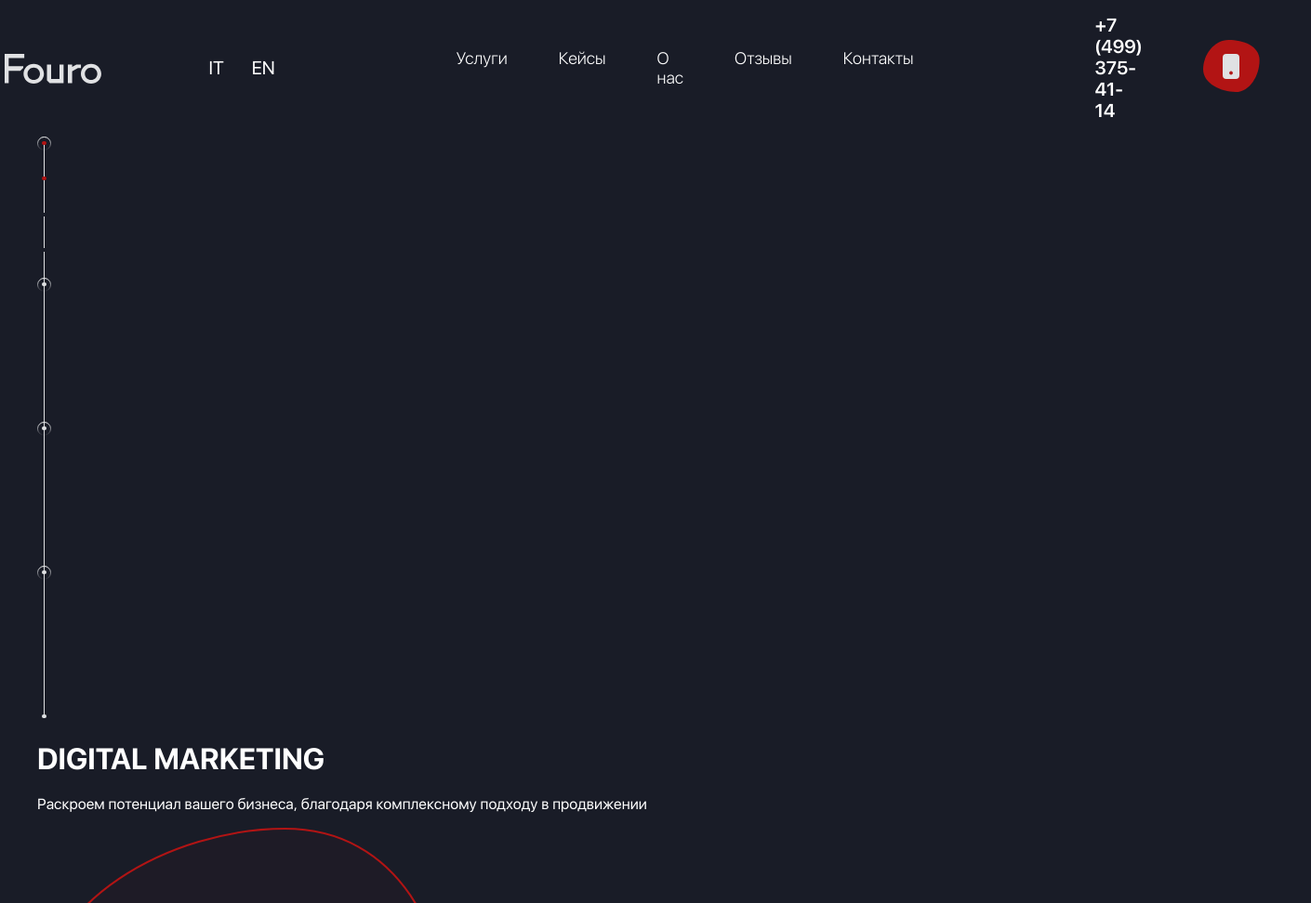
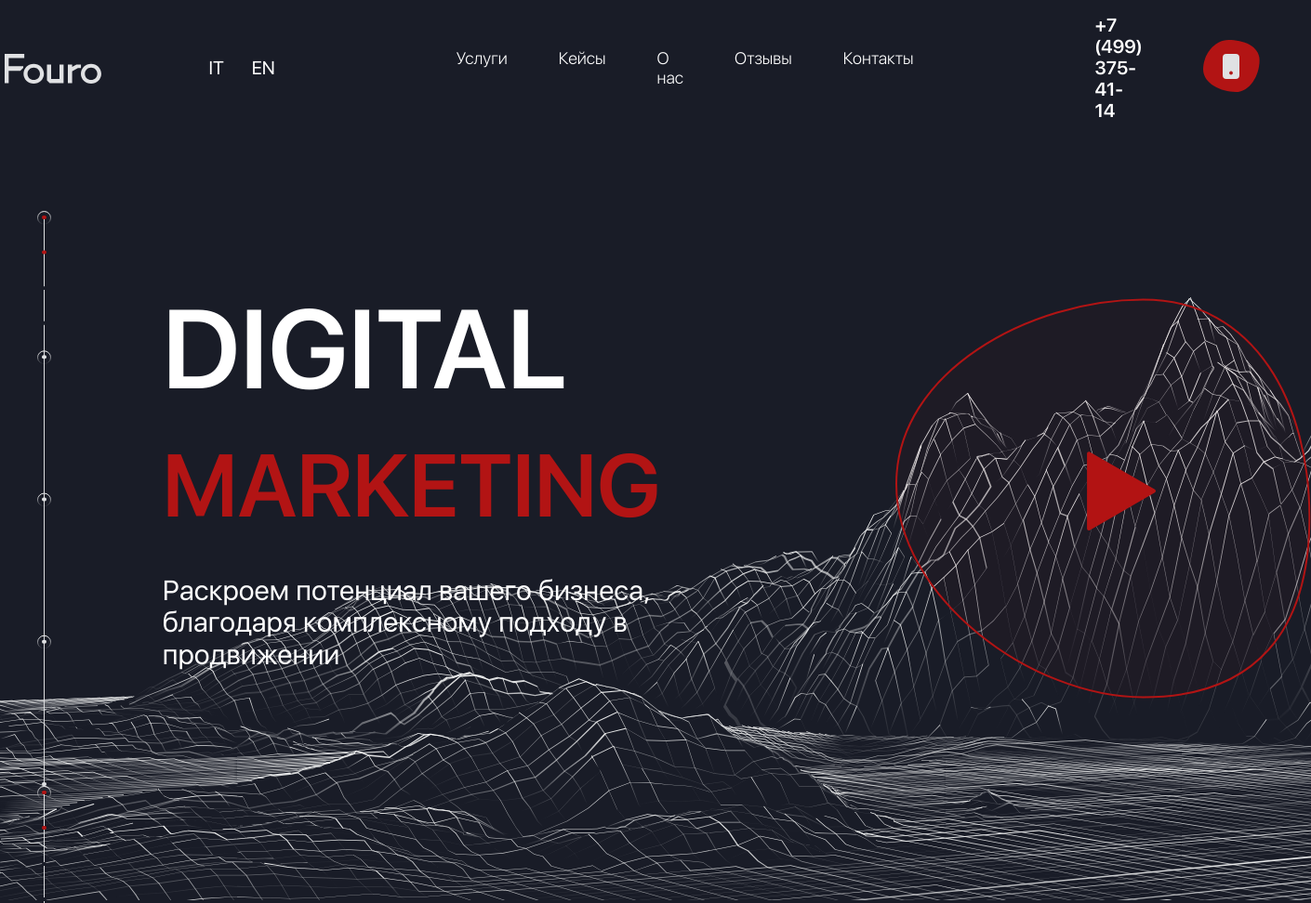
Before and after one commit to RubashkaGuy/fouro, a plain HTML site: page index.html in a window 1280 px wide. Shown: the top 972 px of the page at 93% size, 1410 px wide, since content can reach past the window. Drawn offline with nearby package versions, Linux system fonts and the light colour scheme.

Commit message:
Сделан дизайн к первой секции

```diff
--- a/assets/scss/_components.scss
+++ b/assets/scss/_components.scss
@@ -1,3 +1,4 @@
 // подключает компоненты отдельных блоков сайта
 // в качестве тестового подключения, подключается блок - header
 @import "./components/header";
+@import "./components/hero";
--- a/assets/scss/_settings.scss
+++ b/assets/scss/_settings.scss
@@ -6,6 +6,13 @@
     font-weight: 400;
     &__template{
         width: 100%;
+    }
+    &__background {
+        position: fixed;
+        left: 0;
+        right: 0;
+        top: 40vh;
+        z-index: -1;
     }
 }
 .container{
--- a/assets/scss/components/_header.scss
+++ b/assets/scss/components/_header.scss
@@ -3,8 +3,8 @@
 .hdr {
     gap: 155px;
     display: flex;
+    justify-content: center;
     align-items: center;
-    justify-content: center;
     &__logo {
         position: relative;
         left: 80px;
--- /dev/null
+++ b/assets/scss/components/_hero.scss
@@ -0,0 +1,27 @@
+.hero {
+    display: flex;
+    margin-top: 40px;
+    gap: 180px;
+    &__logo {
+        display: flex;
+        gap: 120px;
+        &-img {
+            height: 619px;
+        }
+        .txt {
+            &__subtitle {
+                width: 608px;
+                font-size: 30px;
+                font-weight: 400;
+
+            }
+            &__title {
+                height: 230px;
+                font-size: 120px;
+                font-weight: 600;
+            }
+
+        }
+    }
+
+}
--- a/index.html
+++ b/index.html
@@ -15,6 +15,7 @@
 </head>
 
 <body class="application">
+    <img src="/assets/img/mountains.svg" alt="Задний фон" class="application__background">
     <div class="application__template">
         <header class="application__header header" id="header">
             <div class="header__container hdr">
@@ -51,12 +52,12 @@
         <main class="application__main main" id="main">
             <div class="main__content" id="main-content">
                 <section class="main hero">
-                    <div class="hero__container container">
+                    <div class="hero__container hero container">
                         <div class="hero__logo">
                             <img src="assets/img/Group1525.svg" alt="" class="hero__logo-img">
-                            <div class="hero__logo-text text">
-                                <h1 class="text__title">DIGITAL MARKETING</h1>
-                                <p class="text__subtitle">Раскроем потенциал вашего бизнеса, благодаря комплексному
+                            <div class="hero__logo-text txt">
+                                <h1 class="txt__title">DIGITAL <br> <span style="color: var(--color-accent); font-size: 95px;">MARKETING</span></h1>
+                                <p class="txt__subtitle">Раскроем потенциал вашего бизнеса, благодаря комплексному
                                     подходу
                                     в продвижении</p>
                             </div>
```
Also changed, not shown: assets/img/mountains.svg (added), assets/style/main-style.min.css, 1 other file.
